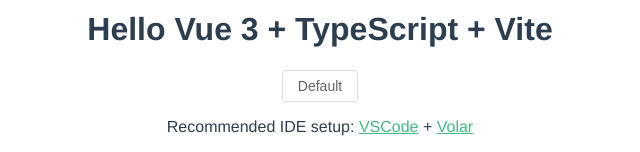
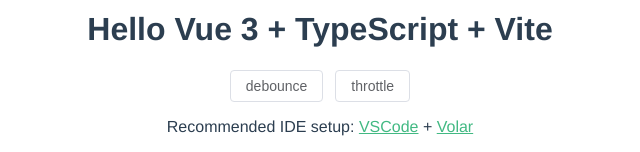
Before and after one commit to jyliyue/vite-ts-template, a Vue app: page / in a window 1280 px wide. Shown: the part 274-426 px from the top of the page, without its empty margins (320-960 px from the left). Built offline with nearby package versions, Linux system fonts and the light colour scheme.

Commit message:
feat: 防抖/节流

```diff
--- a/src/components/HelloWorld.vue
+++ b/src/components/HelloWorld.vue
@@ -1,14 +1,22 @@
 <script setup lang="ts">
 import { ref } from 'vue'
-
+import Debounced from '../test/debounce'
+import Throttle from '../test/throttle'
 defineProps<{ msg: string }>()
 
 const count = ref(0)
+const debounce = Debounced.use(function (a: number) {
+    console.log(a)
+})
+const throttle = Throttle.use(function (a: number) {
+    console.log(a)
+})
 </script>
 
 <template>
     <h1>{{ msg }}</h1>
-    <el-button>Default</el-button>
+    <el-button @click="debounce(1)">debounce</el-button>
+    <el-button @click="throttle(2)">throttle</el-button>
     <p>
         Recommended IDE setup:
         <a href="https://code.visualstudio.com/" target="_blank">VSCode</a>
--- /dev/null
+++ b/src/test/debounce.ts
@@ -0,0 +1,13 @@
+console.log(11)
+
+export default class Debounced {
+    static use(fn: Function, wait: number = 1000) {
+        let timer: any = null
+        return (...args: any) => {
+            clearTimeout(timer)
+            timer = setTimeout(() => {
+                fn.apply(this, args)
+            }, wait)
+        }
+    }
+}
--- /dev/null
+++ b/src/test/throttle.ts
@@ -0,0 +1,14 @@
+export default class Throttle {
+    static use(fn: Function, wait: number = 1000) {
+        let timer: any = null
+        return (...args: any) => {
+            if (!timer) {
+                fn.apply(this, args)
+                timer = setTimeout(() => {
+                    timer && clearTimeout(timer)
+                    timer = null
+                }, wait)
+            }
+        }
+    }
+}
```
Also changed, not shown: components.d.ts (+5 -5 lines), 1 other file (tests, documents, lock files or other folders).
